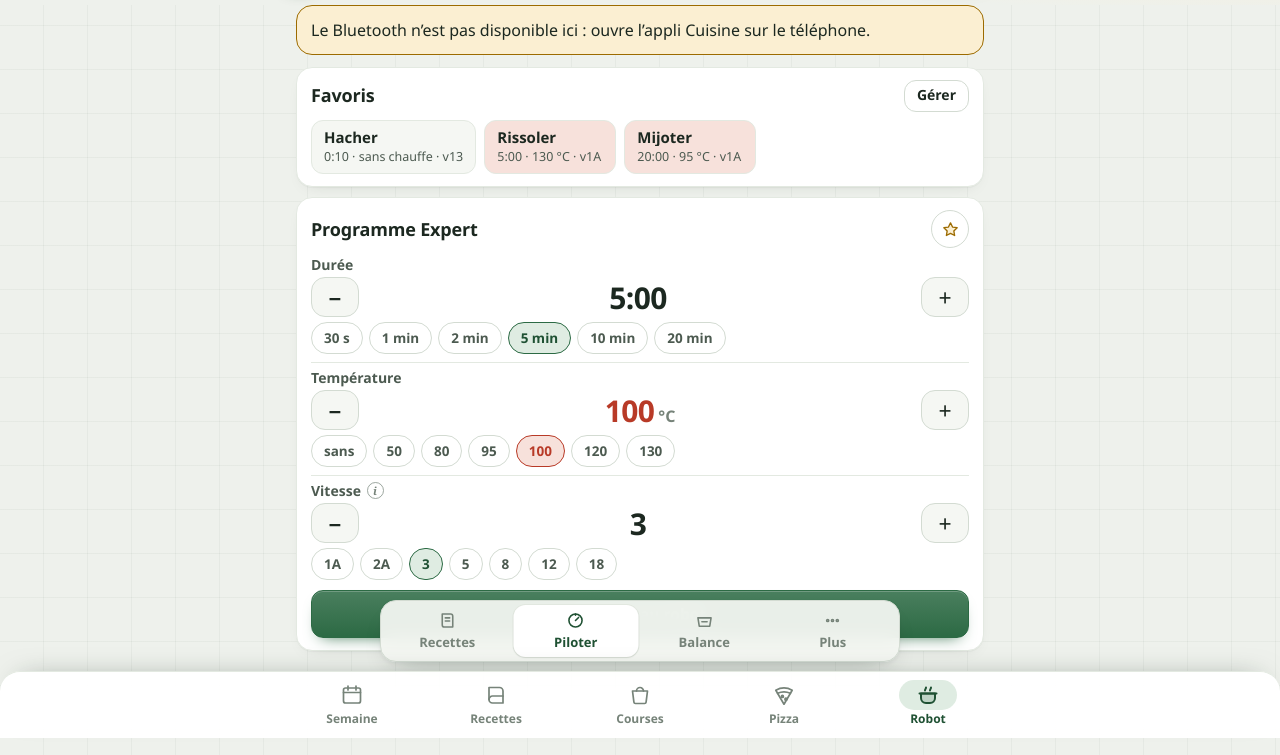
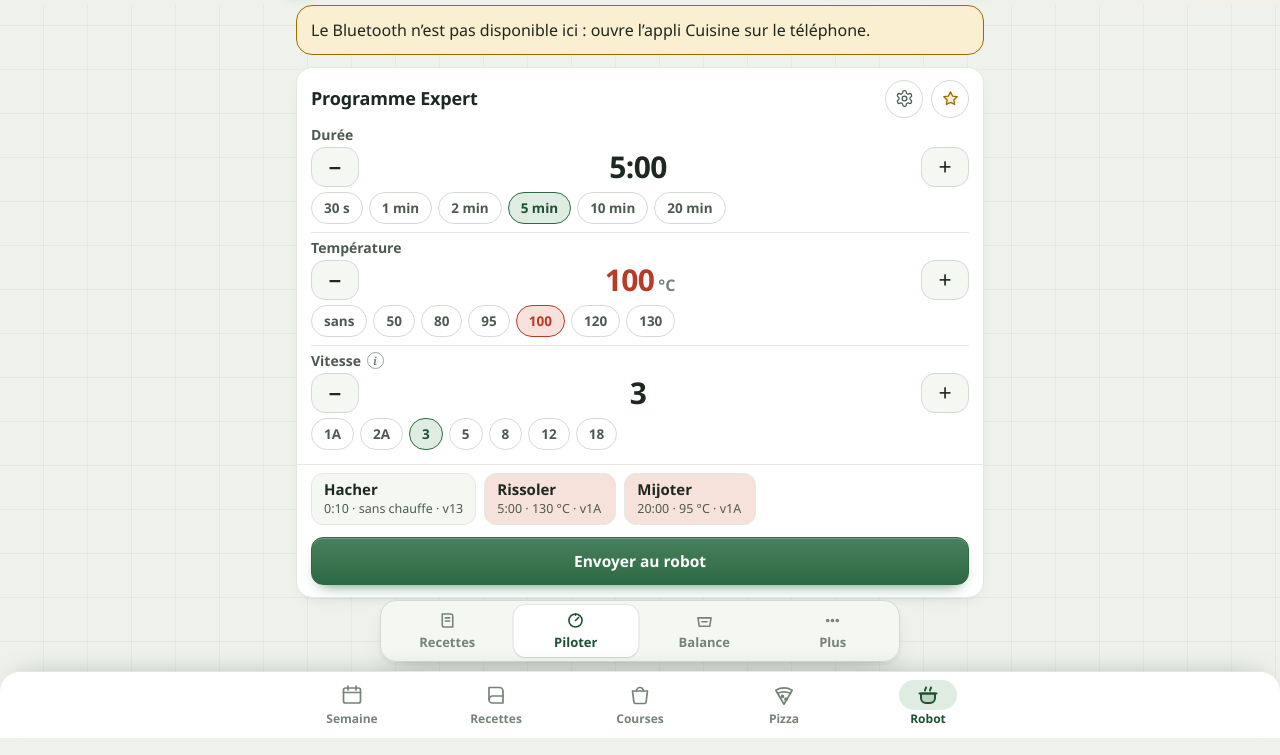
Before and after one commit to triangledeau/pate-pizza, a website with bundled scripts: page src/robot.html in a window 1280 px wide. Shown: the part 62-817 px from the top of the page. Built offline with nearby package versions, Linux system fonts and the light colour scheme; a web font is replaced by a local one.

Commit message:
Piloter : favoris sous les molettes, bouton engrenage pour les gérer, carte Favoris supprimée
Co-Authored-By: Claude Opus 5.5 <noreply@anthropic.com>
Claude-Session: https://claude.ai/code/session_013v7FKJekMzdX5NaZDDHGfK

```diff
--- a/src/robot.html
+++ b/src/robot.html
@@ -34,16 +34,15 @@
           <div id="bandeau-auto" class="etat-auto" hidden>Programme prêt : appuie sur <strong>AUTO</strong> sur le robot</div>
         </div>
 
-        <div class="carte carte-favoris">
-          <div class="carte-tete"><h2>Favoris</h2><button class="btn petit ghost" id="btn-gerer" type="button" hidden>Gérer</button></div>
-          <ul class="favoris" id="liste-favoris"></ul>
-        </div>
-
         <div class="carte" id="carte-programme">
           <div class="carte-tete"><h2>Programme Expert</h2>
+            <div class="tete-actions">
+            <button class="btn-etoile btn-gerer" id="btn-gerer" type="button" aria-label="Gérer les favoris" aria-pressed="false" hidden><svg viewBox="0 0 24 24" aria-hidden="true"><path d="M12.22 2h-.44a2 2 0 0 0-2 2v.18a2 2 0 0 1-1 1.73l-.43.25a2 2 0 0 1-2 0l-.15-.08a2 2 0 0 0-2.73.73l-.22.38a2 2 0 0 0 .73 2.73l.15.1a2 2 0 0 1 1 1.72v.51a2 2 0 0 1-1 1.74l-.15.09a2 2 0 0 0-.73 2.73l.22.38a2 2 0 0 0 2.73.73l.15-.08a2 2 0 0 1 2 0l.43.25a2 2 0 0 1 1 1.73V20a2 2 0 0 0 2 2h.44a2 2 0 0 0 2-2v-.18a2 2 0 0 1 1-1.73l.43-.25a2 2 0 0 1 2 0l.15.08a2 2 0 0 0 2.73-.73l.22-.39a2 2 0 0 0-.73-2.73l-.15-.08a2 2 0 0 1-1-1.74v-.5a2 2 0 0 1 1-1.74l.15-.09a2 2 0 0 0 .73-2.73l-.22-.38a2 2 0 0 0-2.73-.73l-.15.08a2 2 0 0 1-2 0l-.43-.25a2 2 0 0 1-1-1.73V4a2 2 0 0 0-2-2z"/><circle cx="12" cy="12" r="3"/></svg></button>
             <button class="btn-etoile" id="btn-favori" type="button" aria-label="Garder en favori"><svg viewBox="0 0 24 24" aria-hidden="true"><path d="M12 3.6l2.6 5.3 5.8.8-4.2 4.1 1 5.8-5.2-2.7-5.2 2.7 1-5.8-4.2-4.1 5.8-.8z"/></svg></button>
+            </div>
           </div>
           <div id="reglage-piloter" class="reglage"></div>
+          <ul class="favoris" id="liste-favoris" aria-label="Favoris"></ul>
           <div class="erreur" id="erreur-piloter" hidden></div>
           <button class="btn principal plein envoyer" id="btn-envoyer" type="button">Envoyer au robot</button>
         </div>
--- a/src/robot/css/style.css
+++ b/src/robot/css/style.css
@@ -320,3 +320,11 @@ body { padding-bottom: calc(var(--nav-h) + var(--sab) + 92px); }
 #carte-etat .etat-details { flex-wrap: wrap; gap: 4px 12px; }
 #carte-etat .defauts:empty { display: none; }
 #carte-etat .etat-ill { width: 56px; height: 56px; bottom: -4px; }
+/* favoris : rangée de tuiles entre les molettes et « Envoyer au robot » ; engrenage pour les gérer */
+.tete-actions { display: flex; gap: 8px; }
+.btn-gerer svg { stroke: var(--encre-2); fill: none; stroke-width: 1.6; stroke-linecap: round; stroke-linejoin: round; }
+.btn-gerer[aria-pressed="true"] { background: var(--basilic); border-color: var(--basilic); }
+.btn-gerer[aria-pressed="true"] svg { stroke: var(--surface); }
+#carte-programme .favoris { margin-top: 8px; margin-bottom: 4px; padding-top: 8px; padding-bottom: 4px; border-top: 1px solid var(--trait-doux); }
+#carte-programme .favoris .tuile { min-height: 46px; padding: 6px 12px; }
+#carte-programme .favoris .vide { font-size: 13.5px; padding: 2px 0; }
--- a/src/robot/js/app.js
+++ b/src/robot/js/app.js
@@ -349,7 +349,10 @@ $('#btn-favori').addEventListener('click', () => {
 function rendreFavoris() {
   const f = stock.favoris();
   $('#btn-gerer').hidden = !f.length;
-  if (!f.length) $('#liste-favoris').classList.remove('gestion');
+  if (!f.length) {
+    $('#liste-favoris').classList.remove('gestion');
+    $('#btn-gerer').setAttribute('aria-pressed', 'false');
+  }
   $('#liste-favoris').innerHTML = f.length
     ? f
         .map(
@@ -368,7 +371,7 @@ function rendreFavoris() {
 $('#btn-gerer').addEventListener('click', () => {
   const l = $('#liste-favoris');
   l.classList.toggle('gestion');
-  $('#btn-gerer').textContent = l.classList.contains('gestion') ? 'Terminé' : 'Gérer';
+  $('#btn-gerer').setAttribute('aria-pressed', String(l.classList.contains('gestion')));
 });
 
 $('#liste-favoris').addEventListener('click', (e) => {
```
